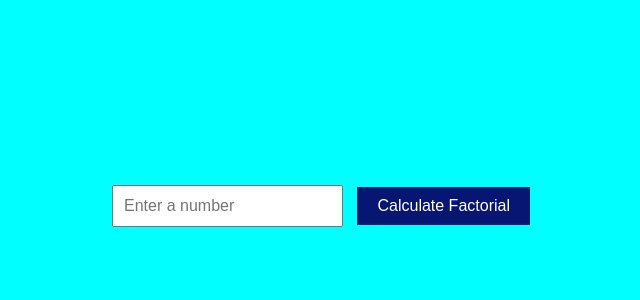
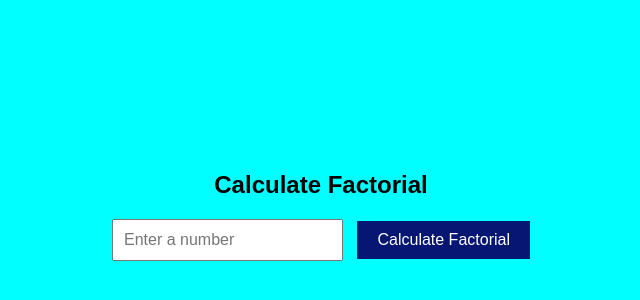
Before and after one commit to NandakishorG23/Day1Task, a plain HTML site: page index.html in a window 1280 px wide. Shown: the part 184-484 px from the top of the page, without its empty margins (319-959 px from the left). Drawn offline with Linux system fonts and the light colour scheme.

Commit message:
Update index.html ( added Calculate Factorial using h2 tag

```diff
--- a/index.html
+++ b/index.html
@@ -9,6 +9,7 @@
 <body>
 
     <div id="container">
+        <h2> Calculate Factorial </h2>
         <input type="number" id="factorialInput" placeholder="Enter a number">
         <button id="calculateBtn">Calculate Factorial</button>
         <div id="result"></div>
```
